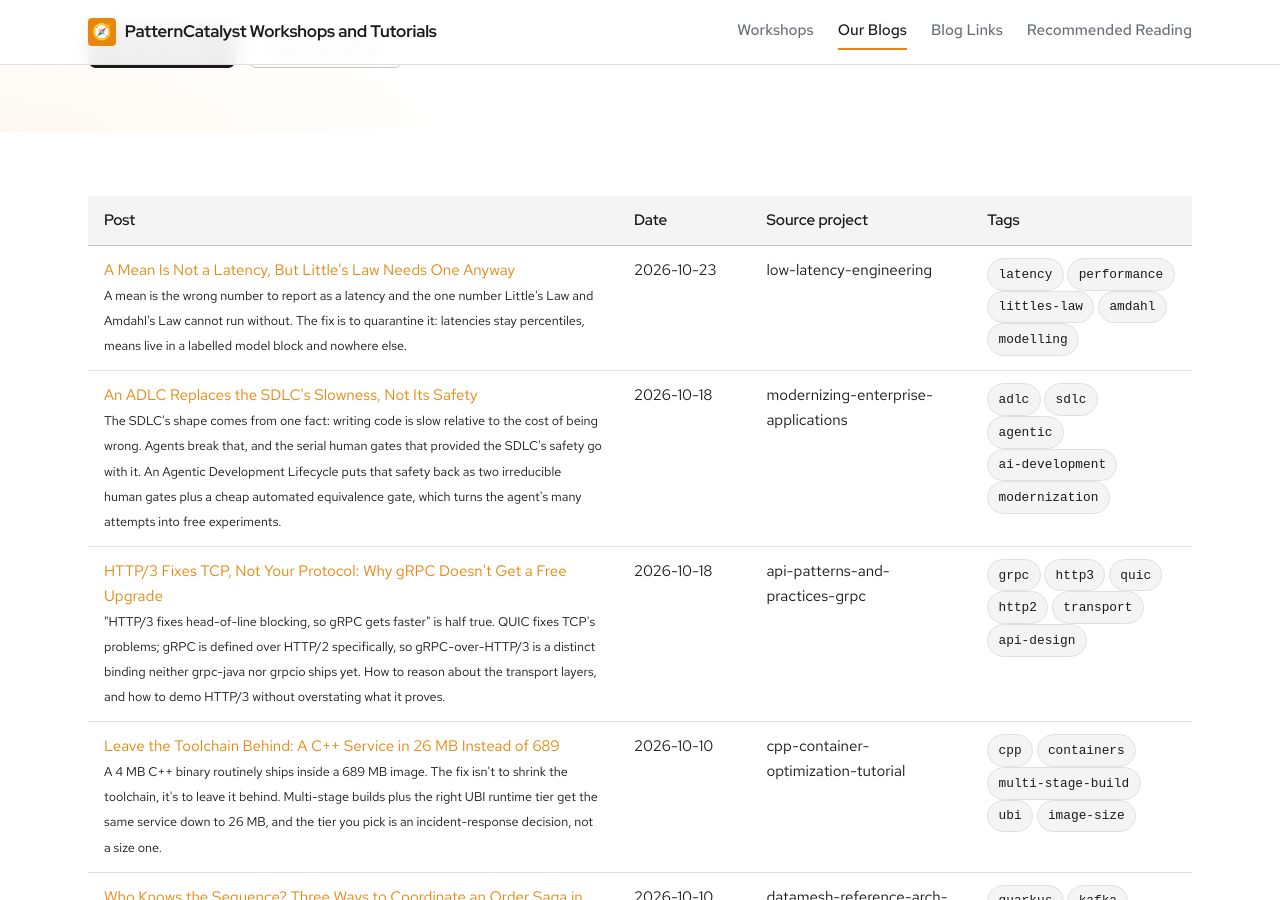
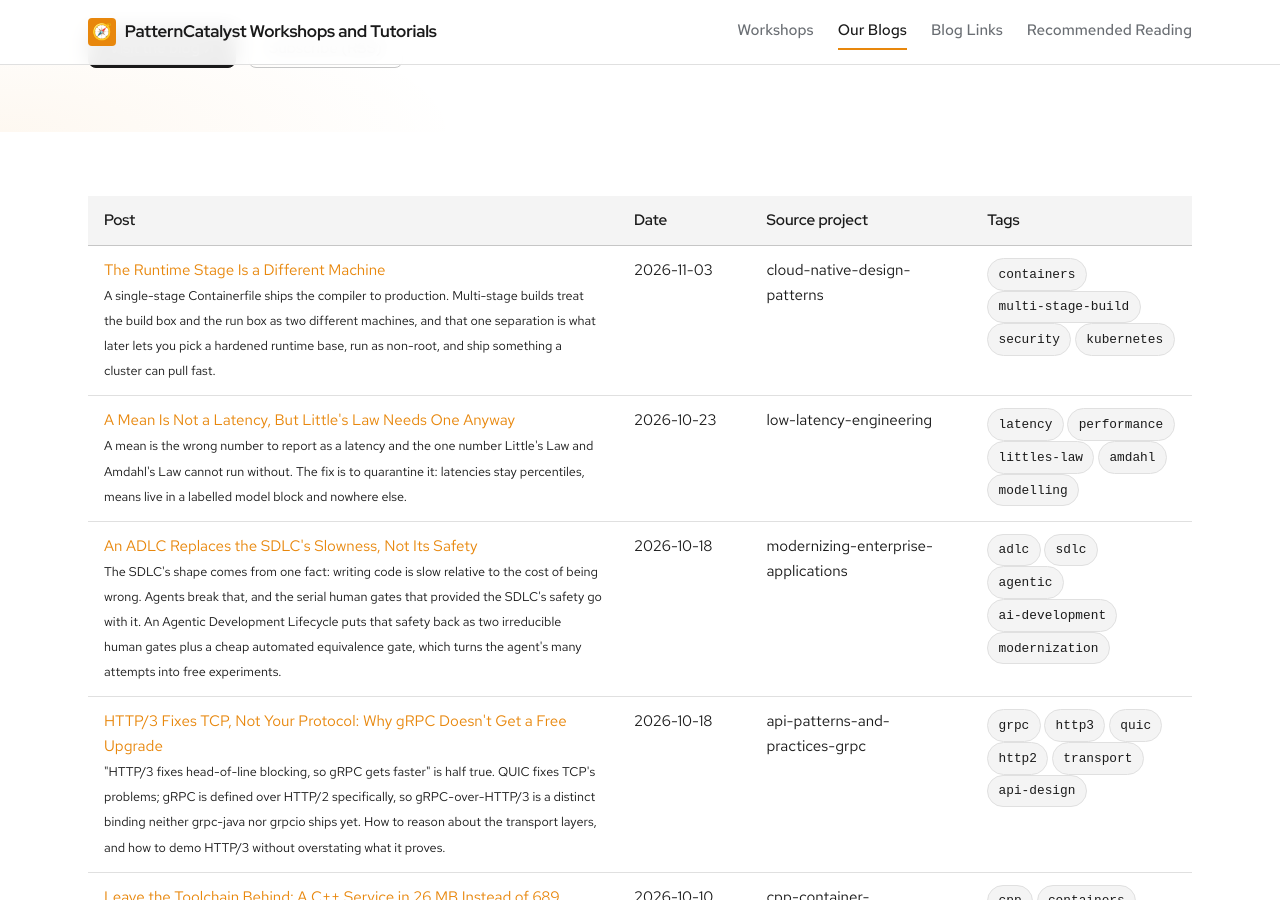
Before and after one commit to patterncatalyst/patterncatalyst-workshops-tutorials-list, a Jekyll site: the page built from blogs.html, in a window 1280 px wide and 900 px high, scrolled down 392 px. Built offline with Jekyll 4.4.1, drawn with Linux system fonts in a browser that asks for light colours; some web fonts are replaced.

Commit message:
data(blogs): feature 'The Runtime Stage Is a Different Machine' (#51)
Co-authored-by: PatternCatalyst <local@example.invalid>

```diff
--- a/_data/blogs.yml
+++ b/_data/blogs.yml
@@ -31,6 +31,18 @@
 #
 # blogs.html renders a friendly empty state when the list below is empty.
 # ─────────────────────────────────────────────────────────────────────────
+
+- title: "The Runtime Stage Is a Different Machine"
+  date: "2026-11-03"
+  author: "Pattern Catalyst"
+  url: "https://patterncatalyst.github.io/patterncatalyst-blog/2026/11/03/the-runtime-stage-is-a-different-machine/"
+  blurb: >
+    A single-stage Containerfile ships the compiler to production. Multi-stage
+    builds treat the build box and the run box as two different machines, and
+    that one separation is what later lets you pick a hardened runtime base, run
+    as non-root, and ship something a cluster can pull fast.
+  tags: ["containers", "multi-stage-build", "security", "kubernetes"]
+  source_project: "cloud-native-design-patterns"
 
 - title: "A Mean Is Not a Latency, But Little's Law Needs One Anyway"
   date: "2026-10-23"
```
